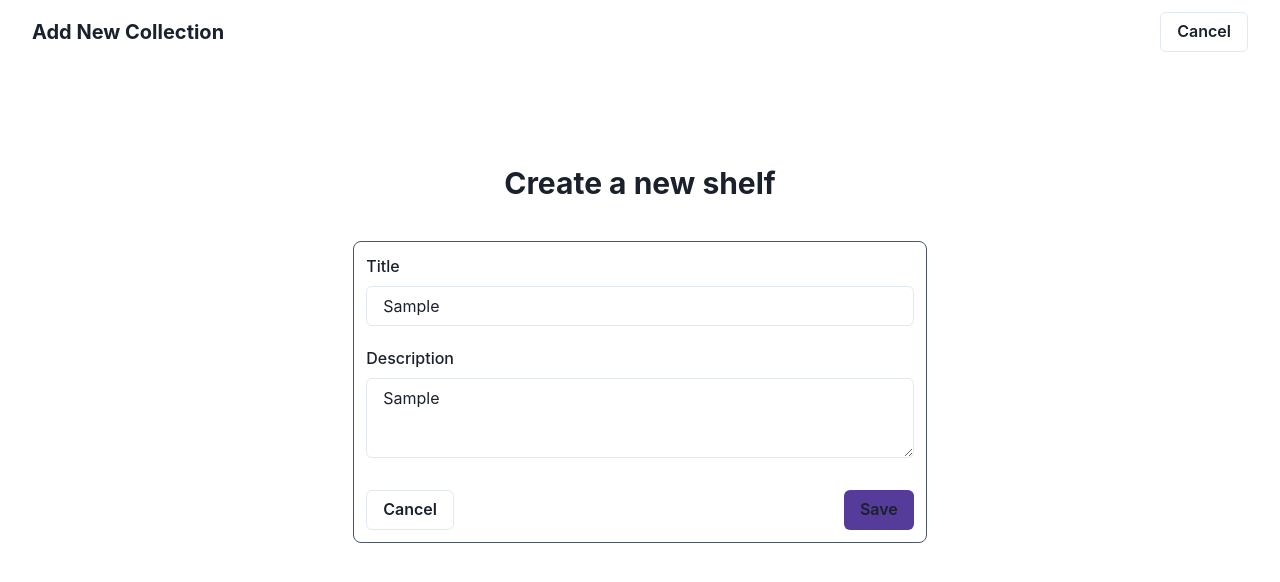
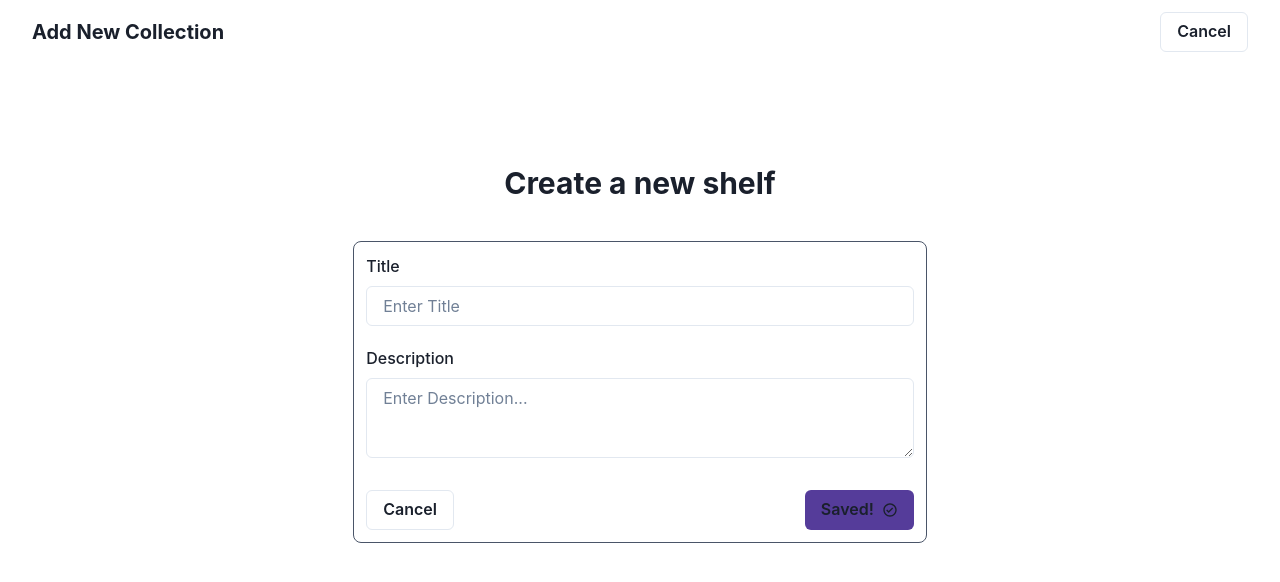
Before and after one commit to heyslevin/amos, a React (Create React App) app: page /my-shelves/edit/new-shelf in a window 1280 px wide. Both pictures are taken after typing "Sample", "Sample" into the empty fields and a click on the button "Save". Shown: the top 582 px of the page. Built offline with nearby package versions, Linux system fonts and the light colour scheme; no server answers.

Commit message:
Save form submits firesbase

```diff
--- a/src/components/layout/MyShelf.js
+++ b/src/components/layout/MyShelf.js
@@ -39,7 +39,7 @@ export default function MyShelf({ shelfData, finishedLoading }) {
         >
           <Center>
             <Heading size="4xl" color={randomColor({ luminosity: 'dark' })}>
-              {shelfData.title.charAt(0)}
+              {shelfData.title.charAt(0).toUpperCase()}
             </Heading>
           </Center>
         </Flex>
--- a/src/components/nav/NavbarEdit.js
+++ b/src/components/nav/NavbarEdit.js
@@ -1,7 +1,10 @@
 import { Box, Button, Divider, Flex, Heading, HStack } from '@chakra-ui/react';
 import React from 'react';
+import { Link as RouterLink, useNavigate } from 'react-router-dom';
 
 export default function NavbarEdit() {
+  const navigate = useNavigate();
+
   return (
     <Box>
       <HStack px={8} py={3}>
@@ -9,7 +12,9 @@ export default function NavbarEdit() {
           <Box>
             <Heading size="md">Add New Collection</Heading>
           </Box>
-          <Button variant="outline">Cancel</Button>
+          <Button onClick={() => navigate(-1)} variant="outline">
+            Cancel
+          </Button>
         </Flex>
       </HStack>
       <Divider borderColor="white" />
--- /dev/null
+++ b/src/utils/dataSend.js
@@ -0,0 +1,14 @@
+import { addDoc, collection } from 'firebase/firestore';
+import { db } from './firebase';
+
+const addNewShelf = async data => {
+  try {
+    console.log(data);
+    const docRef = await addDoc(collection(db, 'shelves'), data);
+    console.log(docRef.id);
+  } catch (error) {
+    console.error(error);
+  }
+};
+
+export { addNewShelf };
--- a/src/views/Edit/NewShelf.js
+++ b/src/views/Edit/NewShelf.js
@@ -12,8 +12,40 @@ import {
   Button,
 } from '@chakra-ui/react';
 import React from 'react';
+import { useState } from 'react';
+import { BiCheckCircle } from 'react-icons/bi';
+
+import { addNewShelf } from '../../utils/dataSend';
 
 export default function NewShelf() {
+  const [formData, setFormData] = useState({});
+  const [isLoading, setisLoading] = useState(false);
+  const [successForm, setSuccessForm] = useState(false);
+
+  const updateInfo = e => {
+    setFormData({
+      ...formData,
+      [e.target.name]: e.target.value,
+    });
+  };
+
+  const handleSubmit = e => {
+    e.preventDefault();
+    setisLoading(true);
+    addNewShelf({
+      title: formData.title,
+      description: formData.description,
+    });
+    setFormData({
+      title: '',
+      description: '',
+    });
+    setSuccessForm(true);
+    setTimeout(() => {
+      setisLoading(false);
+    }, 300);
+  };
+
   return (
     <VStack px={8}>
       <Flex
@@ -30,21 +62,43 @@ export default function NewShelf() {
             Create a new shelf
           </Heading>
           <Box border="1px solid" borderColor="gray.600" p={3} rounded="lg">
+            <form onSubmit={handleSubmit}>
               <FormControl>
                 <FormLabel htmlFor="title" fontSize="1em">
                   Title
                 </FormLabel>
-              <Input mb={5} id="title" placeholder="Enter Title" />
+                <Input
+                  mb={5}
+                  id="title"
+                  name="title"
+                  placeholder="Enter Title"
+                  onChange={updateInfo}
+                  value={formData.title}
+                />
                 <FormLabel htmlFor="description" fontSize="1em">
                   Description
                 </FormLabel>
-              <Textarea id="description" placeholder="Enter Description..." />
+                <Textarea
+                  id="description"
+                  name="description"
+                  placeholder="Enter Description..."
+                  onChange={updateInfo}
+                  value={formData.description}
+                />
               </FormControl>
 
               <HStack pt={8} justify="space-between">
                 <Button variant="outline">Cancel</Button>
-              <Button backgroundColor="purple.700">Save</Button>
+                <Button
+                  isLoading={isLoading}
+                  type="submit"
+                  backgroundColor="purple.700"
+                  rightIcon={successForm ? <BiCheckCircle /> : ''}
+                >
+                  {successForm ? 'Saved!' : 'Save'}
+                </Button>
               </HStack>
+            </form>
           </Box>
         </Container>
       </Flex>
--- a/src/views/Profile/MyShelves.js
+++ b/src/views/Profile/MyShelves.js
@@ -29,7 +29,7 @@ export default function MyCollections() {
   const myShelves = (
     <React.Fragment>
       {myShelvesData.map((shelf, i) => (
-        <MyShelf shelfData={shelf} finishedLoading={finishedLoading} />
+        <MyShelf key={i} shelfData={shelf} finishedLoading={finishedLoading} />
       ))}
 
       <CreateCollection />
```
Lines whose indentation alone changed are shown as unchanged.
